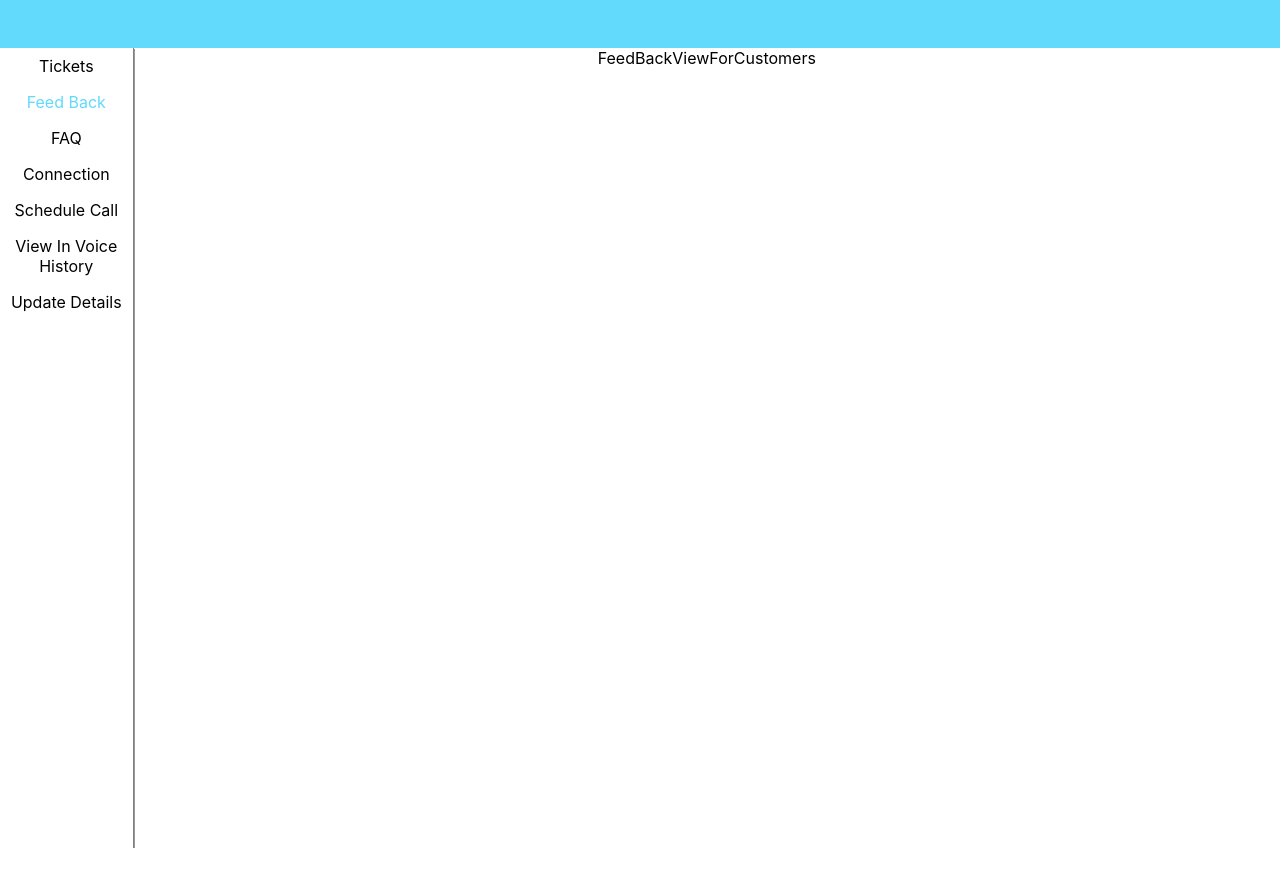
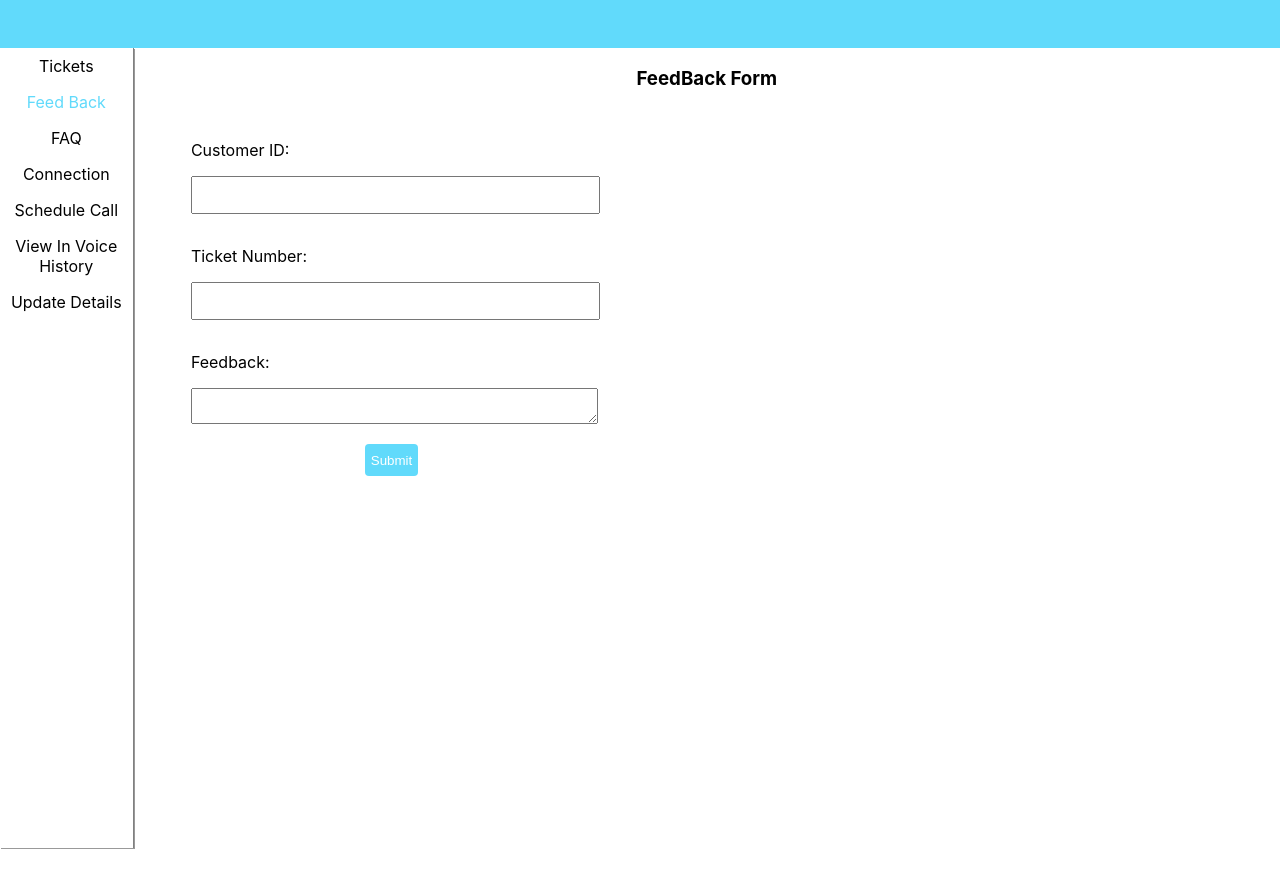
Before and after one commit to pranithasri/groupl-project, a React (Create React App) app: page /customer/dashboard in a window 1280 px wide. Both pictures are taken after a click on the element "Feed Back". Shown: the top 888 px of the page. Before the commit the page ends 848 px from the top, so only its background shows below. Built offline with nearby package versions, Linux system fonts and the light colour scheme; no server answers.

Commit message:
Update FeedBackViewForCustomers.js

```diff
--- a/src/customerscreens/FeedBackViewForCustomers.js
+++ b/src/customerscreens/FeedBackViewForCustomers.js
@@ -1,7 +1,65 @@
-import React from 'react'
+import React, { useState } from "react"
+import axios from "axios";
 
 export const FeedBackViewForCustomers = () => {
+  const [custID, setCustID] = useState();
+  const [ticketNumber, setTicketNumber] = useState();
+  const [feedback, setFeedback] = useState();
+  const [open, setOpen] = useState(false);
+
+  const submitFeedback = () => {
+
+    axios.post("http://localhost:3002/submitFeedback",
+      {
+        custID,
+        ticketNumber,
+        feedback
+      }).then((res) => {
+        if (res.status === 200) {
+          console.log(res.status);
+          setOpen(true);
+          setCustID('');
+          setTicketNumber('');
+          setFeedback('');
+        }
+      }).catch((e) => {
+        console.log("Error", e)
+      })
+
+  };
+
   return (
-    <div>FeedBackViewForCustomers</div>
+
+    <>
+      <h3>FeedBack Form</h3>
+      {open ? <div style={{
+        padding: "20px",
+        backgroundColor: "green", /* Red */
+        color: "white",
+        marginbottom: "15px",
+        width: "70%",
+        marginLeft: "120px"
+      }}
+      >
+        <div >
+          FeedBack submitted successfully.
+        </div>
+      </div> : <div></div>}
+      <div style={{ display: "flex", height: '100%', width: '50%' }}>
+        <div style={{ width: "70%", marginLeft: '10%' }}>
+          <div style={{ marginTop: "32px", textAlign: "left" }}> Customer ID:</div>
+          <input type="text" style={{ marginTop: "16px", width: '100%' }} value={custID} onChange={(e) => { setCustID(e.target.value) }} />
+          <div style={{ marginTop: "32px", textAlign: "left" }}> Ticket Number:</div>
+          <input type="text" style={{ marginTop: "16px", width: '100%' }} value={ticketNumber} onChange={(e) => { setTicketNumber(e.target.value) }} />
+          <div style={{ marginTop: "32px", textAlign: "left" }}> Feedback:</div>
+          <textarea style={{ marginTop: "16px", width: '100%' }} value={feedback} onChange={(e) => { setFeedback(e.target.value) }} />
+          <button style={{ marginTop: "16px" }} onClick={() => {
+            submitFeedback()
+          }} > Submit</button>
+        </div>
+      </div>
+
+
+    </>
   )
 }
```
